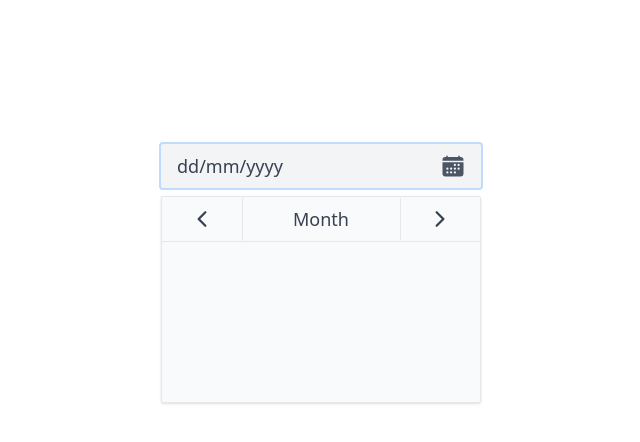
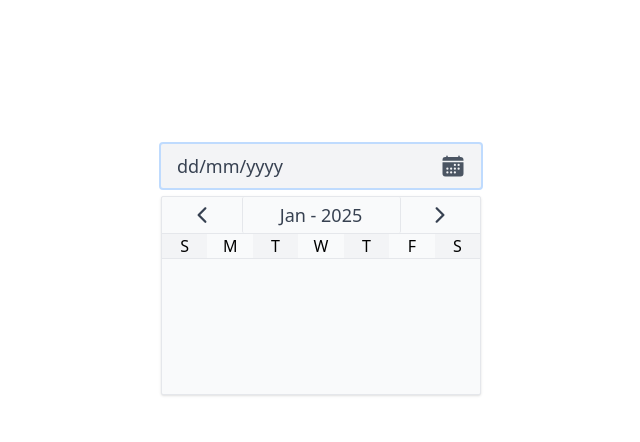
Before and after one commit to gamitej/react-components, a React app: page /calendar in a window 1280 px wide. Both pictures are taken after a click on the button "dd/mm/yyyy". Shown: the top 442 px of the page, without its empty margins (319-959 px from the left). Built offline with nearby package versions, Linux system fonts and the light colour scheme; the HTML template or start-up script is replaced by a standard one.

Commit message:
NEW : basic date picker

```diff
--- a/src/components/Calendar/BasicDatePicker/BasicDatePicker.tsx
+++ b/src/components/Calendar/BasicDatePicker/BasicDatePicker.tsx
@@ -1,27 +1,38 @@
-import { yearsOptions } from "./data";
+import { monthsOptions, weeks, yearsOptions } from "./data";
 // icons
 import { IoCalendar as CalendarIcon } from "react-icons/io5";
 import { IoIosArrowBack as ArrowIcon } from "react-icons/io";
+import { useMemo, useState } from "react";
 
 interface BasicDatePickerProps {
   date?: string | null;
 }
 
 const BasicDatePicker = ({ date }: BasicDatePickerProps) => {
-  console.log({ yearsOptions });
+  const [isOpen, setIsOpen] = useState(false);
+
+  const toggleButton = () => setIsOpen((state) => !state);
+
+  //   console.log({ yearsOptions });
   /**
    * TSX
    */
   return (
     <div className="relative">
-      <button className="rounded-sm cursor-pointer select-none bg-gray-100 px-4 py-2 w-[20rem] flex justify-between items-center focus:ring-2 focus:ring-blue-200">
+      <button
+        onClick={toggleButton}
+        className="rounded-sm cursor-pointer select-none bg-gray-100 px-4 py-2 w-[20rem] flex justify-between items-center focus:ring-2 focus:ring-blue-200"
+      >
         <span className="text-lg text-gray-700">{date ?? "dd/mm/yyyy "}</span>
         <span>
           <CalendarIcon className="text-2xl text-gray-600" />
         </span>
       </button>
 
-      <div className="absolute w-full z-100 mt-2 bg-gray-50 rounded-sm shadow border">
+      <div
+        aria-hidden={!isOpen}
+        className="aria-hidden:hidden absolute w-full z-100 mt-2 bg-gray-50 rounded-sm shadow border select-none"
+      >
         <DateCard />
       </div>
     </div>
@@ -29,20 +40,75 @@ const BasicDatePicker = ({ date }: BasicDatePickerProps) => {
 };
 
 function DateCard() {
+  const [currentDate, setCurrentDate] = useState(() => {
+    const date = new Date().getDate();
+    const month = new Date().getMonth();
+    const year = new Date().getFullYear();
+
+    return { date, month, year };
+  });
+
+  const date = useMemo(() => {
+    return monthsOptions.find((item) => item.month === currentDate.month);
+  }, [currentDate]);
+
+  const handleMonthNext = () => {
+    if (currentDate.month === 12) {
+      setCurrentDate((state) => ({ ...state, month: 1, year: state.year + 1 }));
+    } else {
+      setCurrentDate((state) => ({ ...state, month: state.month + 1 }));
+    }
+  };
+
+  const handleMonthPrev = () => {
+    if (currentDate.month === 1) {
+      setCurrentDate((state) => ({
+        ...state,
+        month: 12,
+        year: state.year - 1,
+      }));
+    } else {
+      setCurrentDate((state) => ({ ...state, month: state.month - 1 }));
+    }
+  };
+
+  /**
+   * TSX
+   */
   return (
     <div>
       <div className="w-full grid grid-cols-12 text-gray-700 overflow-hidden border-b">
-        <span className="rounded-sm col-span-3 flex justify-center items-center hover:bg-gray-200 cursor-pointer p-2 focus:ring-2 focus:ring-blue-200">
+        <span
+          onClick={handleMonthPrev}
+          className="rounded-sm col-span-3 flex justify-center items-center hover:bg-gray-200 cursor-pointer p-1 focus:ring-2 focus:ring-blue-200"
+        >
           <ArrowIcon className="text-2xl" />
         </span>
-        <span className="border-x rounded-sm col-span-6 text-center text-lg hover:bg-gray-200 cursor-pointer p-2">
-          Month
+        <span className="border-x rounded-sm col-span-6 text-center text-lg hover:bg-gray-200 cursor-pointer p-1">
+          {date?.shortLabel} - {currentDate.year}
         </span>
-        <span className="rounded-sm col-span-3 flex justify-center items-center hover:bg-gray-200 cursor-pointer p-2 focus:ring-2 focus:ring-blue-200">
+        <span
+          onClick={handleMonthNext}
+          className="rounded-sm col-span-3 flex justify-center items-center hover:bg-gray-200 cursor-pointer p-1 focus:ring-2 focus:ring-blue-200"
+        >
           <ArrowIcon className="-rotate-180 text-2xl" />
         </span>
       </div>
-      <div className="h-[10rem]"></div>
+      <div className="h-[10rem]">
+        <div className="grid grid-cols-7 border-b">
+          {weeks.map(({ label }, idx) => (
+            <span
+              title={label}
+              key={`${label}-${idx}`}
+              className={`col-span-1 ${
+                idx % 2 === 0 ? "bg-gray-100" : ""
+              } text-center`}
+            >
+              {label.slice(0, 1)}
+            </span>
+          ))}
+        </div>
+      </div>
     </div>
   );
 }
--- a/src/components/Calendar/BasicDatePicker/data.ts
+++ b/src/components/Calendar/BasicDatePicker/data.ts
@@ -13,8 +13,18 @@ export const months = [
   "December",
 ] as const;
 
+export const weeks = [
+  { no: 1, label: "Sunday" },
+  { no: 2, label: "Monday" },
+  { no: 3, label: "Tuseday" },
+  { no: 4, label: "Wednesday" },
+  { no: 5, label: "Thursday" },
+  { no: 6, label: "Friday" },
+  { no: 7, label: "Saturday" },
+] as const;
+
 export const monthsOptions = months.map((month: string, idx: number) => {
-  return { monthNo: idx + 1, shortLabel: month.slice(0, 3), fullLabel: month };
+  return { month: idx + 1, shortLabel: month.slice(0, 3), fullLabel: month };
 });
 
 export const yearsOptions = Array.from({ length: 2099 - 1900 + 1 }).map(
--- /dev/null
+++ b/src/hooks/useOnClose.ts
@@ -0,0 +1,3 @@
+export const useOnClose = () => {
+
+};
```
